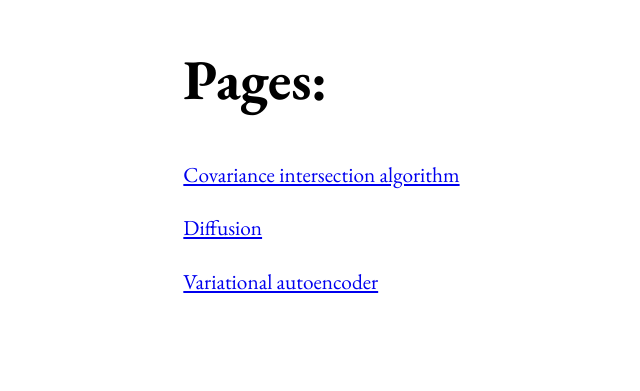
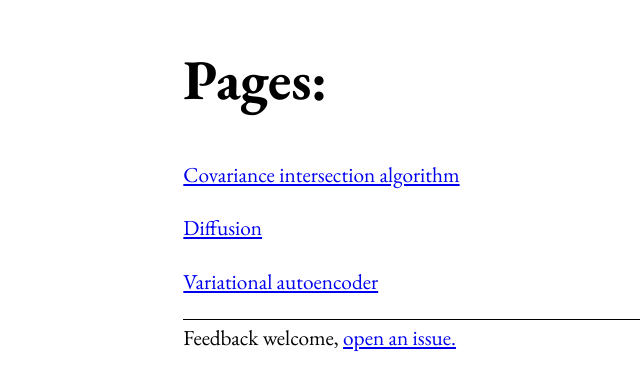
Before and after one commit to allaisandrea/allaisandrea.github.io, a Jekyll site: the page built from index.html, in a window 1280 px wide. Shown: the top 391 px of the page, without its empty margins (126-766 px from the left). Built offline with Jekyll 4.4.1, drawn with Linux system fonts in a browser that asks for light colours.

Commit message:
Added footer

```diff
--- a/_layouts/default.html
+++ b/_layouts/default.html
@@ -36,5 +36,10 @@
   </head>
   <body>
     {{content}}
+    <p class='footer'>Feedback welcome,
+        <a href='https://github.com/allaisandrea/allaisandrea.github.io/issues/new'
+           target='_blank'
+        > open an issue.</a>
+    </p>
   </body>
 </html>
--- a/assets/css/style.css
+++ b/assets/css/style.css
@@ -49,6 +49,11 @@ p {
     text-align: justify;
 }
 
+p.footer {
+    border-top: 1pt solid;
+    padding-top: 0.1em;
+}
+
 figure {
     margin: 0;
     text-align:center;
```
